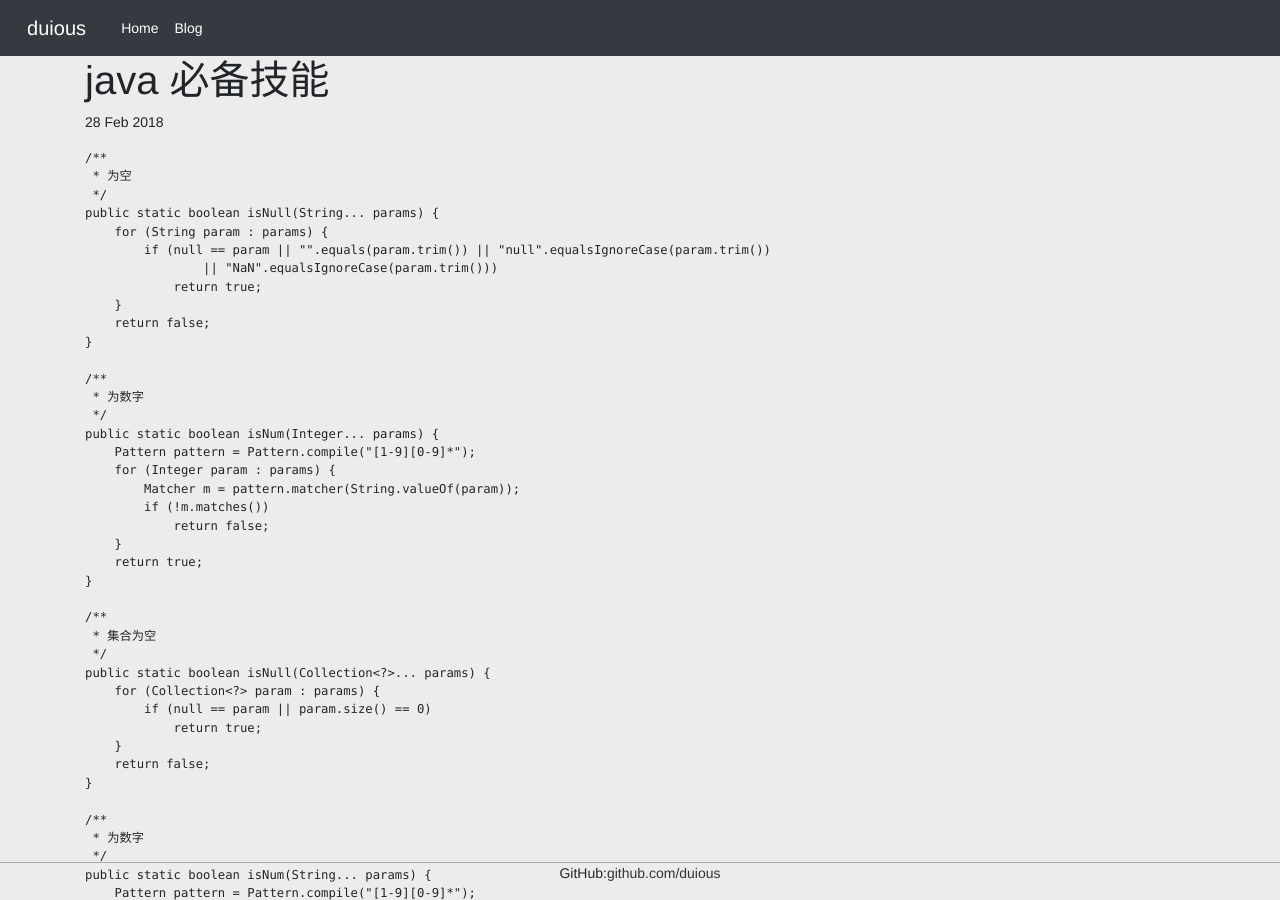
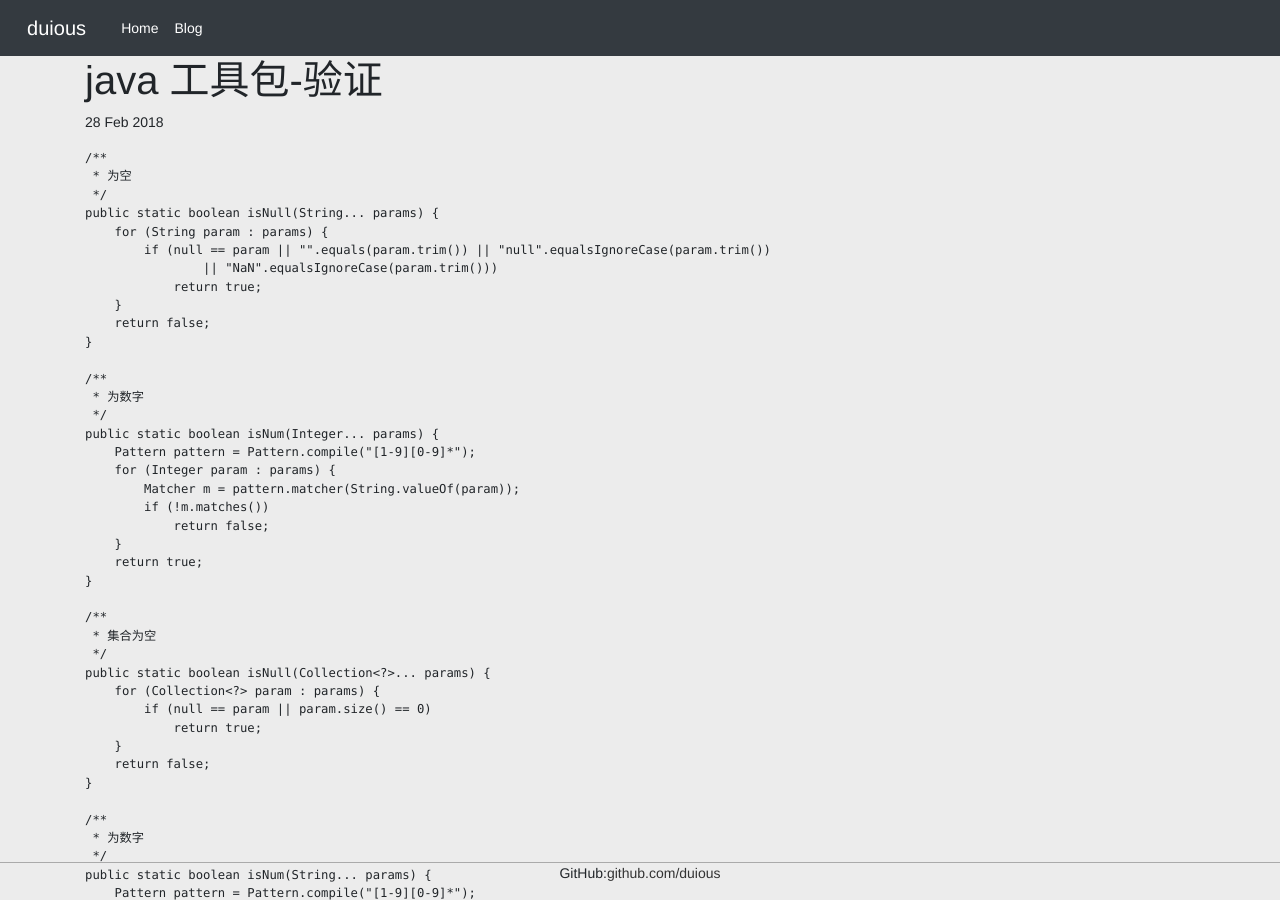
Before and after one commit to duious/duious.github.io, a Jekyll site: the page built from _posts/2018-02-28-java-utils.md, in a window 1280 px wide and 900 px high. Built offline with Jekyll 4.4.1, drawn with Linux system fonts in a browser that asks for light colours.

Commit message:
update html

```diff
--- a/_posts/2018-02-28-java-utils.md
+++ b/_posts/2018-02-28-java-utils.md
@@ -1,6 +1,6 @@
 ---
 layout: post
-title: "java 必备技能"
+title: "java 工具包-验证"
 date: 2018-02-28
 ---
     /**
```
